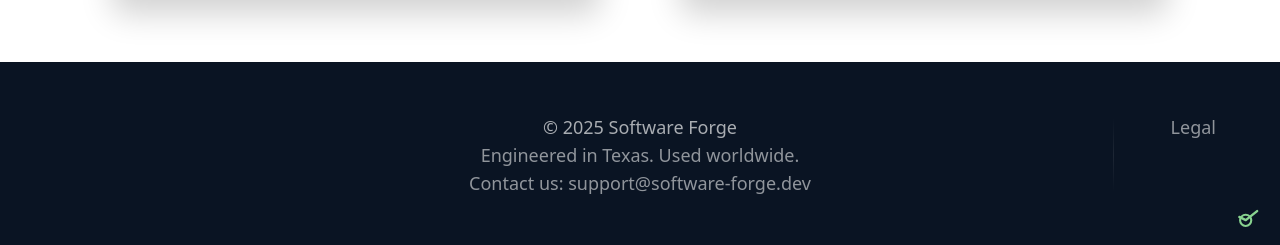
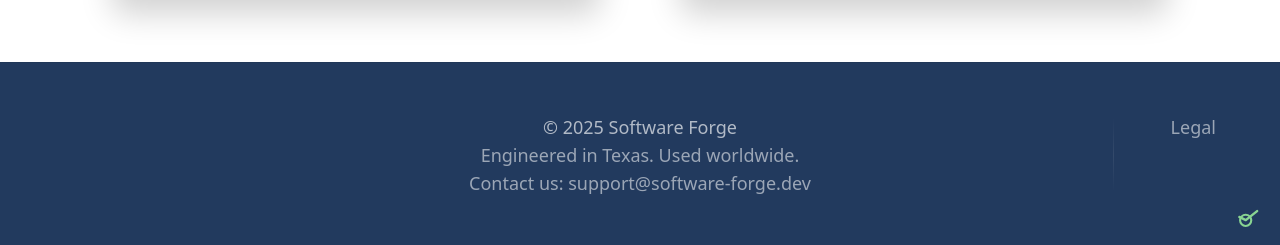
Before and after one commit to Grammeri/nextjs-landing, a Next.js app: page /en/pricing in a window 1280 px wide. Shown: the part 1253-1498 px from the top of the page. Built offline with nearby package versions, Linux system fonts and the light colour scheme; no server answers.

Commit message:
fix: make identical background for header, price cards and footer

```diff
--- a/src/app/globals.css
+++ b/src/app/globals.css
@@ -352,7 +352,7 @@
 
   /* Header surface */
   --header-bg-transparent: transparent;
-  --header-bg-scrolled: rgb(5, 25, 62);
+  --header-bg-scrolled: var(--color-texas-blue);
   --header-backdrop-blur: blur(6px);
   --header-transition-duration: 0.2s;
   --header-transition-easing: ease;
@@ -392,7 +392,7 @@
   --header-text-inverse-strong: var(--color-text-inverse);
 
   /* Footer surface */
-  --footer-bg: rgba(10, 20, 35);
+  --footer-bg: var(--color-texas-blue);
   --footer-good-luck-icon-color: color-mix(in srgb,
     var(--color-success) 64%,
     var(--color-text-inverse) 36%);
@@ -435,6 +435,7 @@
   --surface-step-bg: rgba(12, 28, 48, 0.4);
 
   /* Product card surface */
+  --product-card-bg-default: var(--color-texas-blue);
   --card-shadow-soft: 0 20px 40px rgba(0, 0, 0, 0.25);
   --card-shadow-hover: 0 28px 60px rgba(0, 0, 0, 0.35);
   --card-border-color: rgba(255, 255, 255, 0.08);
--- a/src/components/header/Header.module.css
+++ b/src/components/header/Header.module.css
@@ -20,7 +20,7 @@
 }
 
 .scrolled {
-  background-color: var(--color-texas-blue);
+  background-color: var(--header-bg-scrolled);
 
   --header-link-color: var(--header-text-inverse);
   --header-link-hover-color: var(--header-text-inverse-strong);
--- a/src/shared/ui/product-card/ProductCard.module.css
+++ b/src/shared/ui/product-card/ProductCard.module.css
@@ -7,7 +7,7 @@
   padding: clamp(24px, 3vw, 32px) clamp(24px, 3vw, 32px) clamp(32px, 4vw, 48px) clamp(24px, 3vw, 32px);
   min-height: var(--product-card-min-height);
 
-  background: var(--product-card-bg, var(--color-texas-blue));
+  background: var(--product-card-bg, var(--product-card-bg-default));
   border: var(--border-width-sm) solid var(--product-card-border-color, var(--card-border-color));
   border-radius: var(--card-border-radius);
   box-shadow: var(--product-card-shadow, var(--shadow-lg));
```
